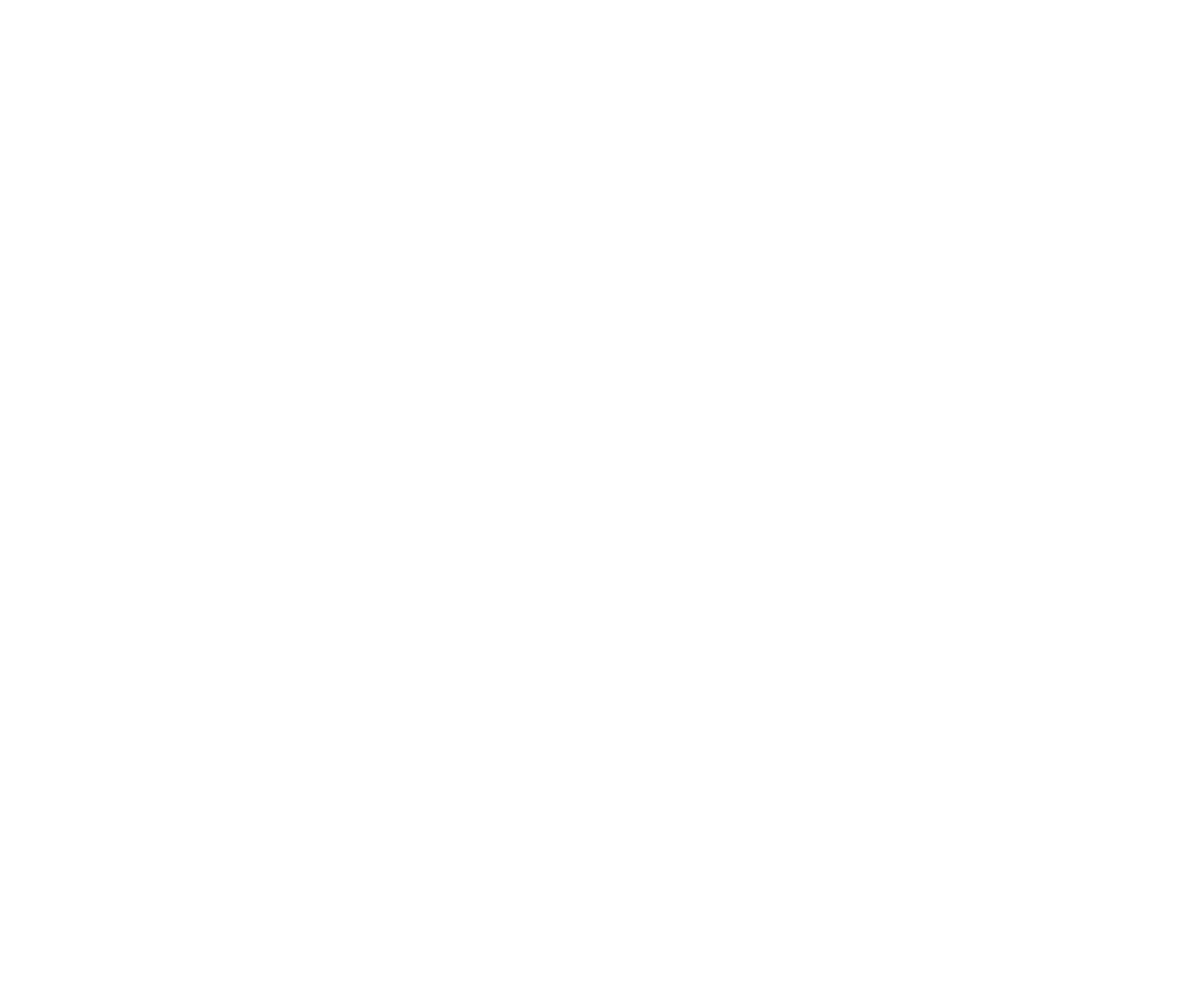
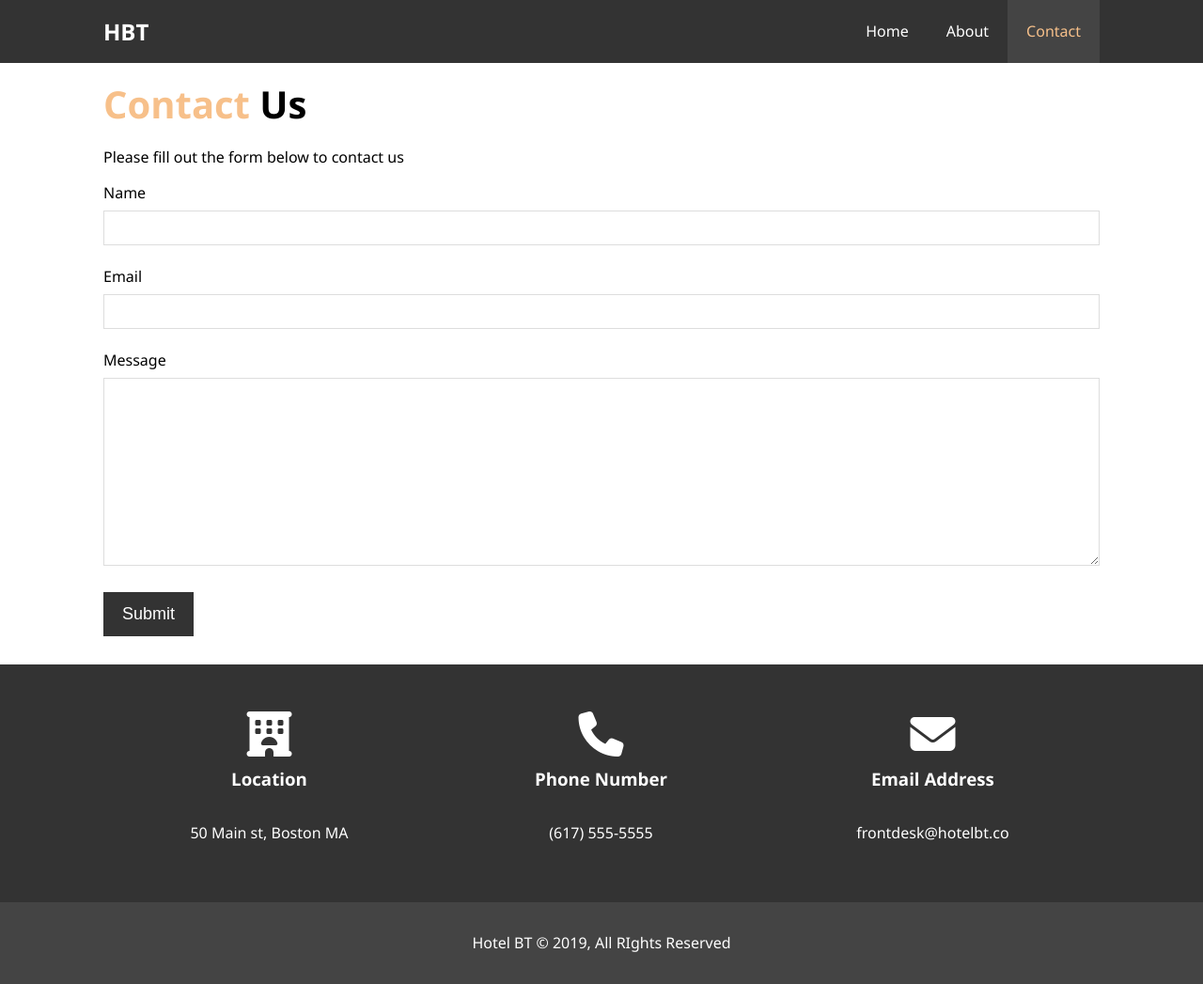
Before and after one commit to anmolsukki/hotel-project, a plain HTML site: page contact.html in a window 1280 px wide. Shown: the whole page at 94% size. Before the commit the page ends 800 px from the top, so only its background shows below. Drawn offline with Linux system fonts and the light colour scheme.

Commit message:
contact page

```diff
--- a/contact.html
+++ b/contact.html
@@ -0,0 +1,75 @@
+<!DOCTYPE html>
+<html lang="en">
+  <head>
+    <meta charset="UTF-8" />
+    <meta name="viewport" content="width=device-width, initial-scale=1.0" />
+    <meta
+      name="description"
+      content="Welcome to the most extraodinary hotel in new delhi"
+    />
+    <meta name="keywords" content="hotel,boston,hotel,new delhi hotel" />
+    <link rel="stylesheet" href="css/style.css" />
+    <script
+      src="https://kit.fontawesome.com/69091dcd72.js"
+      crossorigin="anonymous"
+    ></script>
+    <title>Hotel BT | Contact</title>
+  </head>
+  <body>
+    <header>
+      <nav id="navbar">
+        <div class="container">
+          <h1 class="logo"><a href="index.html">HBT</a></h1>
+          <ul>
+            <li><a href="index.html">Home</a></li>
+            <li><a href="about.html">About</a></li>
+            <li><a class="current" href="contact.html">Contact</a></li>
+          </ul>
+        </div>
+      </nav>
+    </header>
+    <section id="contact-form" class="py-3">
+      <div class="container">
+        <h1 class="l-heading"><span class="text-primary">Contact</span> Us</h1>
+        <p>Please fill out the form below to contact us</p>
+        <form action="process.php">
+          <div class="form-group">
+            <label for="name">Name</label>
+            <input type="text" name="name" id="name" />
+          </div>
+          <div class="form-group">
+            <label for="email">Email</label>
+            <input type="email" name="email" id="email" />
+          </div>
+          <div class="form-group">
+            <label for="message">Message</label>
+            <textarea name="message" id="message"></textarea>
+          </div>
+          <button type="submit" class="btn">Submit</button>
+        </form>
+      </div>
+    </section>
+    <section id="contact-info" class="bg-dark">
+      <div class="container">
+        <div class="box">
+          <i class="fas fa-hotel fa-3x"></i>
+          <h3>Location</h3>
+          <p>50 Main st, Boston MA</p>
+        </div>
+        <div class="box">
+          <i class="fas fa-phone fa-3x"></i>
+          <h3>Phone Number</h3>
+          <p>(617) 555-5555</p>
+        </div>
+        <div class="box">
+          <i class="fas fa-envelope fa-3x"></i>
+          <h3>Email Address</h3>
+          <p>frontdesk@hotelbt.co</p>
+        </div>
+      </div>
+    </section>
+    <footer id="main-footer">
+      <p>Hotel BT &copy; 2019, All RIghts Reserved</p>
+    </footer>
+  </body>
+</html>
--- a/css/style.css
+++ b/css/style.css
@@ -240,6 +240,33 @@ p {
   border-radius: 50%;
 }
 
+/* Contact Form */
+#contact-form .form-group {
+  margin-bottom: 20px;
+}
+
+#contact-form label {
+  display: block;
+  margin-bottom: 5px;
+}
+
+#contact-form input,
+#contact-form textarea {
+  width: 100%;
+  padding: 10px;
+  border: 1px #ddd solid;
+}
+
+#contact-form textarea {
+  height: 200px;
+}
+
+#contact-form input:focus,
+#contact-form textarea:focus {
+  outline: none;
+  border-color: #f7c08a;
+}
+
 /* Footer */
 #main-footer {
   text-align: center;
```
